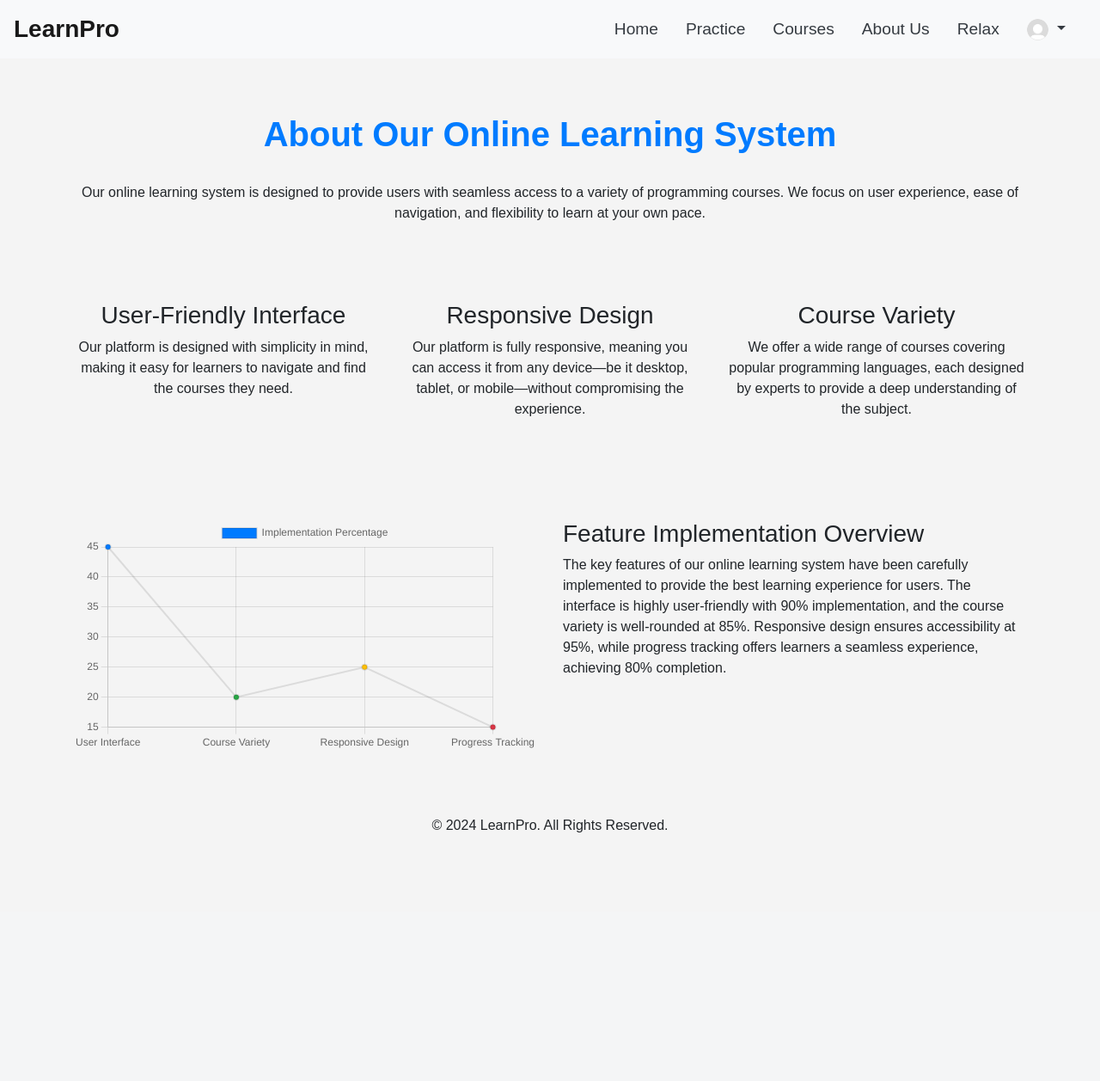
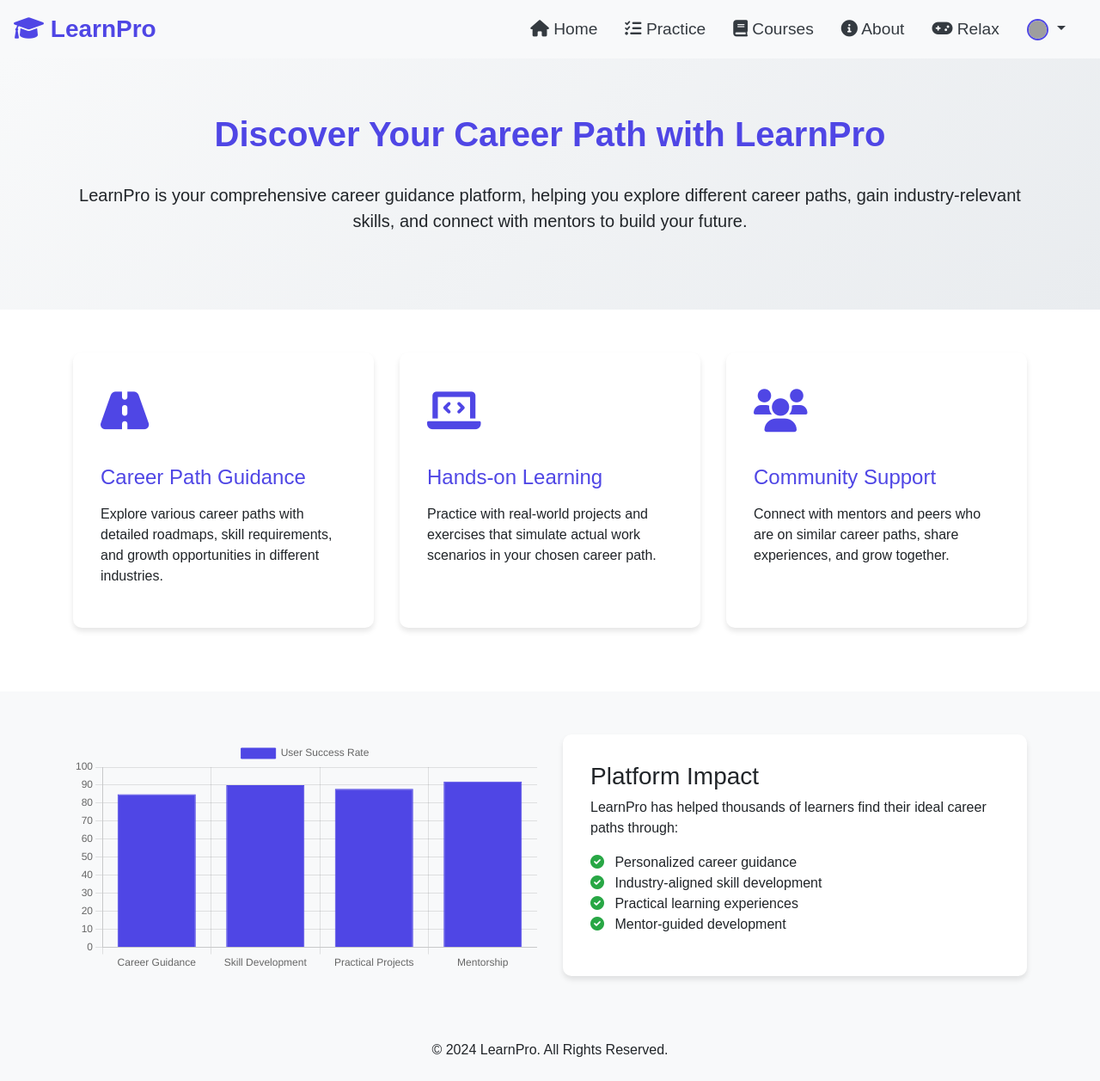
Before and after one commit to Nishanth0728/LearnPro, a Flask app: page /about in a window 1280 px wide. Shown: the whole page at 86% size. Before the commit the page ends 968 px from the top, so only its background shows below. Run offline with Flask 3, Linux system fonts and the light colour scheme; the visitor is signed in with stand-in values (Sample User, id 1); tables that the repository leaves empty or names only in its code hold one stand-in row (values such as "Sample post"); some libraries are stand-ins or nearby versions; grey boxes are pictures that could not be loaded.

Commit message:
2nd commit

```diff
--- a/app.py
+++ b/app.py
@@ -133,11 +133,13 @@ def dashboard():
 
     logged_in = session.get('logged_in', False)
     cur = mysql.connection.cursor()
+    username = session.get('username')
     cur.execute("SELECT course_name, description, image_url FROM courses LIMIT 3")
     courses = cur.fetchall()
     cur.execute("SELECT name, description, image_url FROM career_paths LIMIT 6")
     career_paths = cur.fetchall()
-
+    cur.execute("SELECT username, email, created_at FROM users WHERE username = %s", (username,))
+    user = cur.fetchone()
     cur.close()
 
     courses_dict = [
@@ -148,7 +150,9 @@ def dashboard():
         {'name': path[0], 'description': path[1], 'image_url': path[2]}
         for path in career_paths
     ]
-    return render_template('dashboard.html', logged_in=logged_in, courses=courses_dict, career_paths=career_paths_dict)
+    user_dict = {'username': user[0], 'email': user[1], 'created_at': user[2]}
+
+    return render_template('dashboard.html', user=user_dict, logged_in=logged_in, courses=courses_dict, career_paths=career_paths_dict)
 
 
 @app.route('/sign', methods=['GET', 'POST'])
@@ -668,7 +672,16 @@ def change_password():
     return redirect(url_for('profile'))
 @app.route('/about',methods=['GET','POST'])
 def about():
-    return render_template('about.html')
+    check_login()
+    if not session.get('logged_in'):
+        return redirect(url_for('sign'))
+    cur = mysql.connection.cursor()
+    username = session.get('username')
+    cur.execute("SELECT username, email, created_at FROM users WHERE username = %s", (username,))
+    user = cur.fetchone()
+    cur.close()
+    user_dict = {'username': user[0], 'email': user[1], 'created_at': user[2]}
+    return render_template('about.html',user=user_dict)
 # Logout route
 @app.route('/logout')
 def logout():
--- a/templates/about.html
+++ b/templates/about.html
@@ -3,8 +3,9 @@
 <head>
     <meta charset="UTF-8">
     <meta name="viewport" content="width=device-width, initial-scale=1.0">
-    <title>About Us - Online Learning System</title>
+    <title>About LearnPro - Your Career Path Guide</title>
     <link href="https://stackpath.bootstrapcdn.com/bootstrap/4.5.2/css/bootstrap.min.css" rel="stylesheet">
+    <link href="https://cdnjs.cloudflare.com/ajax/libs/font-awesome/6.0.0/css/all.min.css" rel="stylesheet">
     <script src="https://cdn.jsdelivr.net/npm/chart.js"></script>
     <style>
         body {
@@ -15,6 +16,7 @@
             height: 25px;
             border-radius: 50%;
             cursor: pointer;
+            border: 2px solid #4F46E5;
         }
         .navbar-nav .nav-link {
             font-size: 1.2rem;
@@ -24,169 +26,188 @@
         .navbar-brand {
             font-size: 1.75rem;
             font-weight: bold;
+            color: #4F46E5 !important;
         }
         .about-section {
             padding: 4rem 0;
-            background-color: #f4f4f4;
-            box-shadow: 0 4px 8px rgba(0, 0, 0,0.1);
+            background: linear-gradient(135deg, #f8f9fa 0%, #e9ecef 100%);
+            box-shadow: 0 4px 8px rgba(0, 0, 0, 0.1);
         }
         .features-icon {
             font-size: 50px;
-            color: #007bff;
-          }
-          .feature-section {
-            padding: 50px 0;
+            color: #4F46E5;
+            margin-bottom: 1.5rem;
         }
         .about-title {
             font-size: 2.5rem;
             font-weight: bold;
             text-align: center;
             margin-bottom: 2rem;
-            color:#007bff;
+            color: #4F46E5;
         }
-        .feature {
-            margin-bottom: 1.5rem;
+        .feature-section {
             padding: 50px 0;
-            background-color: #f9f9f9;
+            background-color: #ffffff;
         }
-        .feature h4 {
-            font-size: 1.25rem;
-            font-weight: bold;
-            color:#007bff;
-
+        .feature-card {
+            padding: 2rem;
+            border-radius: 10px;
+            background: white;
+            box-shadow: 0 4px 6px rgba(0, 0, 0, 0.1);
+            transition: transform 0.3s ease;
+            height: 100%;
         }
-        .features-icon {
-          font-size: 50px;
-          color: #007bff;
+        .feature-card:hover {
+            transform: translateY(-5px);
+        }
+        .feature-card h3 {
+            color: #4F46E5;
+            font-size: 1.5rem;
             margin-bottom: 1rem;
-        }
-        .feature p {
-            font-size: 1rem;
-            color: #555;
-        }
-        .chart-container {
-            width: 100%; /* Full width of the section */
-        }
-        .chart-card {
-            box-shadow: 0 4px 8px rgba(0,0,0,0.1);
-            padding: 2rem;
-            margin-bottom: 2rem;
-        }
-        .chart {
-            max-width: 300px; /* Adjusting the chart size */
         }
         .chart-section {
             padding: 50px 0;
+            background-color: #f8f9fa;
+        }
+        .stats-card {
+            background: white;
+            padding: 2rem;
+            border-radius: 10px;
+            box-shadow: 0 4px 6px rgba(0, 0, 0, 0.1);
         }
     </style>
 </head>
 <body>
     <nav class="navbar navbar-expand-lg navbar-light bg-light">
-    <a class="navbar-brand" href="#">LearnPro</a>
-    <button class="navbar-toggler" type="button" data-toggle="collapse" data-target="#navbarNav" aria-controls="navbarNav" aria-expanded="false" aria-label="Toggle navigation">
+        <a class="navbar-brand" href="#"><i class="fas fa-graduation-cap"></i> LearnPro</a>
+        <button class="navbar-toggler" type="button" data-toggle="collapse" data-target="#navbarNav">
             <span class="navbar-toggler-icon"></span>
         </button>
         <div class="collapse navbar-collapse" id="navbarNav">
             <ul class="navbar-nav ml-auto">
-        <li class="nav-item active">
-          <a class="nav-link" href="/">Home <span class="sr-only">(current)</span></a>
-        </li>
-        <li class="nav-item active">
-          <a class="nav-link" href="/compete">Practice<span class="sr-only">(current)</span></a>
+                <li class="nav-item">
+                    <a class="nav-link" href="/"><i class="fas fa-home"></i> Home</a>
                 </li>
                 <li class="nav-item">
-          <a class="nav-link" href="/courses">Courses</a>
+                    <a class="nav-link" href="/compete"><i class="fas fa-tasks"></i> Practice</a>
                 </li>
                 <li class="nav-item">
-          <a class="nav-link" href="/about">About Us</a>
+                    <a class="nav-link" href="/courses"><i class="fas fa-book"></i> Courses</a>
                 </li>
                 <li class="nav-item">
-          <a class="nav-link" href="/games">Relax</a>
+                    <a class="nav-link" href="/about"><i class="fas fa-info-circle"></i> About</a>
+                </li>
+                <li class="nav-item">
+                    <a class="nav-link" href="/games"><i class="fas fa-gamepad"></i> Relax</a>
                 </li>
                 {% if session.get('logged_in') %}
                 <li class="nav-item dropdown">
-          <a class="nav-link dropdown-toggle" href="#" id="profileDropdown" role="button" data-toggle="dropdown" aria-haspopup="true" aria-expanded="false">
-            <img src="/static/images/profile.jpeg" alt="Profile" class="profile-icon">
+                    <a class="nav-link dropdown-toggle" href="#" id="profileDropdown" data-toggle="dropdown">
+                        <img src="https://ui-avatars.com/api/?name={{ user.username }}&background=random" alt="Profile" class="profile-icon">
                     </a>
-          <div class="dropdown-menu dropdown-menu-right" aria-labelledby="profileDropdown">
-            <a class="dropdown-item" href="/profile">My Profile</a>
-            <a class="dropdown-item" href="/logout">Logout</a>
+                    <div class="dropdown-menu dropdown-menu-right">
+                        <a class="dropdown-item" href="/profile"><i class="fas fa-user"></i> My Profile</a>
+                        <a class="dropdown-item" href="/logout"><i class="fas fa-sign-out-alt"></i> Logout</a>
                     </div>
                 </li>
-        {% endif %}
-        {% if not session.get('logged_in') %}
+                {% else %}
                 <li class="nav-item">
-          <a class="nav-link" href="/sign">Login</a>
+                    <a class="nav-link" href="/sign"><i class="fas fa-sign-in-alt"></i> Login</a>
                 </li>
                 {% endif %}
             </ul>
         </div>
     </nav>
 
-    <!-- About Section -->
     <div class="about-section">
         <div class="container">
-            <h2 class="about-title">About Our Online Learning System</h2>
-            <p class="text-center mb-4">Our online learning system is designed to provide users with seamless access to a variety of programming courses. We focus on user experience, ease of navigation, and flexibility to learn at your own pace.</p>
+            <h2 class="about-title">Discover Your Career Path with LearnPro</h2>
+            <p class="text-center mb-4 lead">LearnPro is your comprehensive career guidance platform, helping you explore different career paths, gain industry-relevant skills, and connect with mentors to build your future.</p>
         </div>
+    </div>
+
     <section class="feature-section">
         <div class="container">
-          <div class="row text-center">
-            <div class="col-md-4">
+            <div class="row">
+                <div class="col-md-4 mb-4">
+                    <div class="feature-card">
                         <div class="features-icon">
-                <i class="bi bi-people-fill"></i>
+                            <i class="fas fa-road"></i>
                         </div>
-              <h3>User-Friendly Interface</h3>
-              <p>Our platform is designed with simplicity in mind, making it easy for learners to navigate and find the courses they need.</p>
+                        <h3>Career Path Guidance</h3>
+                        <p>Explore various career paths with detailed roadmaps, skill requirements, and growth opportunities in different industries.</p>
                     </div>
-            <div class="col-md-4">
+                </div>
+                <div class="col-md-4 mb-4">
+                    <div class="feature-card">
                         <div class="features-icon">
-                <i class="bi bi-bar-chart-line"></i>
+                            <i class="fas fa-laptop-code"></i>
                         </div>
-              <h3>Responsive Design</h3>
-              <p>Our platform is fully responsive, meaning you can access it from any device—be it desktop, tablet, or mobile—without compromising the experience.</p>
+                        <h3>Hands-on Learning</h3>
+                        <p>Practice with real-world projects and exercises that simulate actual work scenarios in your chosen career path.</p>
                     </div>
-            <div class="col-md-4">
+                </div>
+                <div class="col-md-4 mb-4">
+                    <div class="feature-card">
                         <div class="features-icon">
-                <i class="bi bi-globe"></i>
+                            <i class="fas fa-users"></i>
                         </div>
-              <h3>Course Variety</h3>
-              <p>We offer a wide range of courses covering popular programming languages, each designed by experts to provide a deep understanding of the subject.</p>
+                        <h3>Community Support</h3>
+                        <p>Connect with mentors and peers who are on similar career paths, share experiences, and grow together.</p>
+                    </div>
                 </div>
             </div>
         </div>
     </section>
+
     <section class="chart-section">
         <div class="container">
-          <div class="row">
+            <div class="row align-items-center">
                 <div class="col-lg-6">
                     <canvas id="chart"></canvas>
                 </div>
                 <div class="col-lg-6">
-              <h3>Feature Implementation Overview</h3>
-              <p>The key features of our online learning system have been carefully implemented to provide the best learning experience for users. The interface is highly user-friendly with 90% implementation, and the course variety is well-rounded at 85%. Responsive design ensures accessibility at 95%, while progress tracking offers learners a seamless experience, achieving 80% completion.</p>
+                    <div class="stats-card">
+                        <h3>Platform Impact</h3>
+                        <p>LearnPro has helped thousands of learners find their ideal career paths through:</p>
+                        <ul class="list-unstyled">
+                            <li><i class="fas fa-check-circle text-success mr-2"></i> Personalized career guidance</li>
+                            <li><i class="fas fa-check-circle text-success mr-2"></i> Industry-aligned skill development</li>
+                            <li><i class="fas fa-check-circle text-success mr-2"></i> Practical learning experiences</li>
+                            <li><i class="fas fa-check-circle text-success mr-2"></i> Mentor-guided development</li>
+                        </ul>
+                    </div>
                 </div>
             </div>
         </div>
     </section>
-      <footer class="text-center mt-4 mb-4" id="footer">
-        <p>&copy; 2024 LearnPro. All Rights Reserved.</p>
+
+    <footer class="text-center py-4 bg-light">
+        <p class="mb-0">&copy; 2024 LearnPro. All Rights Reserved.</p>
     </footer>
+
     <script>
         const ctx = document.getElementById('chart').getContext('2d');
         const chart = new Chart(ctx, {
-            type: 'line',
+            type: 'bar',
             data: {
-                labels: ['User Interface', 'Course Variety', 'Responsive Design', 'Progress Tracking'],
+                labels: ['Career Guidance', 'Skill Development', 'Practical Projects', 'Mentorship'],
                 datasets: [{
-                    label: 'Implementation Percentage',
-                    data: [45, 20, 25, 15],  // Adjust your data here
-                    backgroundColor: ['#007bff', '#28a745', '#ffc107', '#dc3545'],
-                    borderWidth: 2
+                    label: 'User Success Rate',
+                    data: [85, 90, 88, 92],
+                    backgroundColor: '#4F46E5',
+                    borderColor: '#4F46E5',
+                    borderWidth: 1
                 }]
             },
             options: {
-                responsive:true
+                responsive: true,
+                scales: {
+                    y: {
+                        beginAtZero: true,
+                        max: 100
+                    }
+                }
             }
         });
     </script>
```
Also changed, not shown: templates/career_detail.html (added, +120 -0 lines), templates/dashboard.html (+44 -25 lines), static/certificates/Asdf_Python.png (added). Lines whose indentation alone changed are shown as unchanged.
